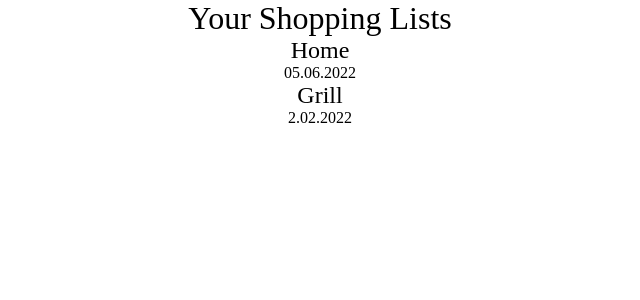
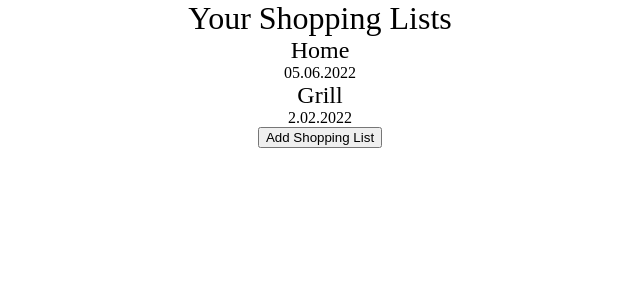
Before and after one commit to katmart93/shopping-list-app, a React (Create React App) app: page / in a window 1280 px wide. Shown: the top 300 px of the page, without its empty margins (320-960 px from the left). Built offline with nearby package versions, Linux system fonts and the light colour scheme.

Commit message:
button imported in app component

```diff
--- a/src/App.js
+++ b/src/App.js
@@ -3,6 +3,7 @@ import { v4 as uuidv4 } from "uuid";
 //components
 import Title from "./components/Title";
 import ShoppingLists from "./components/ShoppingLists";
+import AddListButton from "./components/AddListButton";
 // styles
 import "./App.css";
 
@@ -16,6 +17,7 @@ function App() {
     <div className="App">
       <Title />
       <ShoppingLists lists={lists} />
+      <AddListButton />
     </div>
   );
 }
--- a/src/components/AddListButton.jsx
+++ b/src/components/AddListButton.jsx
@@ -1,5 +1,3 @@
-import React from "react";
-
 export default function AddListButton() {
   return (
     <div>
```
